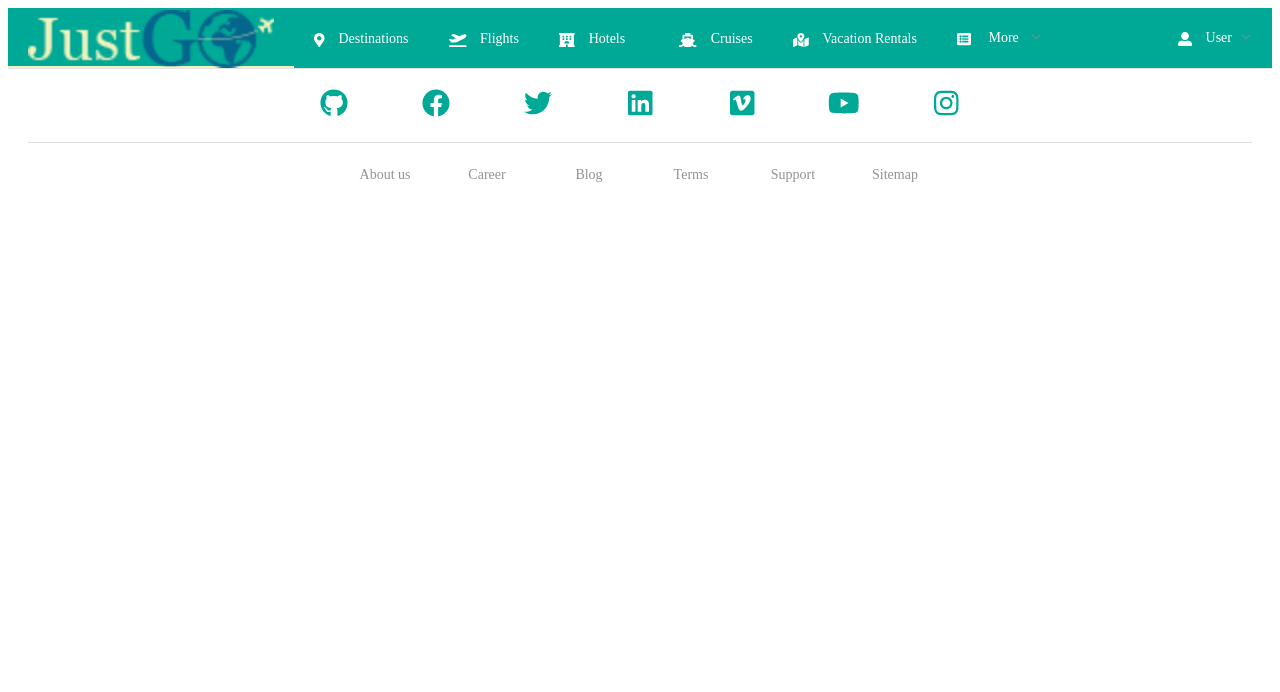
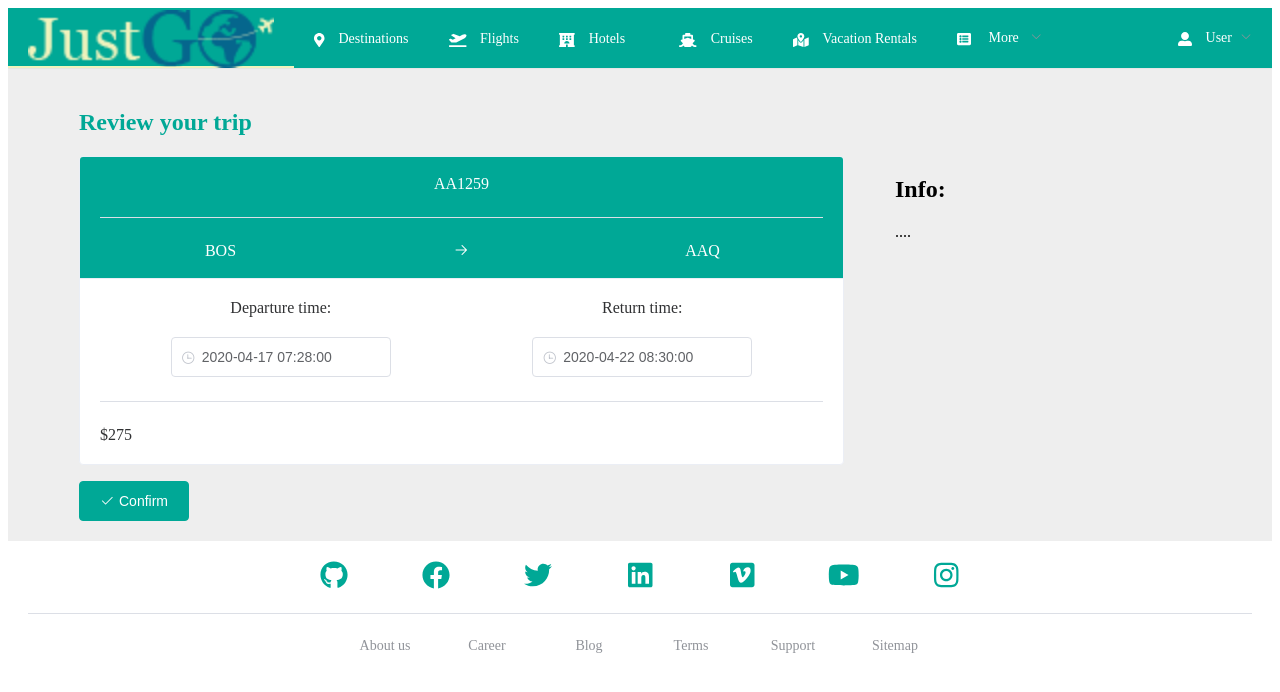
Before and after one commit to devinajaiswal/info6150-spring2020, a Vue app: page /order in a window 1280 px wide. Shown: the top 692 px of the page. Built offline with nearby package versions, Linux system fonts and the light colour scheme.

Commit message:
implement order page

```diff
--- a/src/components/NavMenu.vue
+++ b/src/components/NavMenu.vue
@@ -62,8 +62,8 @@
         <template slot="title"
           ><font-awesome-icon icon="user-alt" />&emsp;User</template
         >
-        <el-menu-item index="/user/profile">Profile</el-menu-item>
-        <el-menu-item v-show="!f1" index="/user/sign-in">Sign In</el-menu-item>
+        <el-menu-item index="/profile">Profile</el-menu-item>
+        <el-menu-item v-show="!f1" index="/sign-in">Sign In</el-menu-item>
         <el-menu-item v-show="f1" @click="signOut()">Sign out</el-menu-item>
       </el-submenu>
     </el-menu>
--- /dev/null
+++ b/src/components/order/Detail.vue
@@ -0,0 +1,82 @@
+<template>
+  <el-col :span="15" :offset="1">
+    <el-card shadow="hover">
+      <div slot="header">
+        <span>{{ orderData.airline + orderData.flight_number }}</span>
+        <el-divider></el-divider>
+        <el-row class="wow">
+          <el-col :span="8">
+            <span>{{ orderData.origin }}</span>
+          </el-col>
+          <el-col :span="8">
+            <i class="el-icon-right" />
+          </el-col>
+          <el-col :span="8">
+            <span>{{ orderData.destination }}</span>
+          </el-col>
+        </el-row>
+      </div>
+
+      <el-row>
+        <el-col :span="12">
+          Departure time:
+        </el-col>
+        <el-col :span="12">
+          Return time:
+        </el-col>
+      </el-row>
+      <el-row>
+        <el-col :span="12">
+          <el-date-picker
+            v-model="orderData.departure_at"
+            type="datetime"
+            :readonly="true"
+          >
+          </el-date-picker>
+        </el-col>
+        <el-col :span="12">
+          <el-date-picker
+            v-model="orderData.return_at"
+            type="datetime"
+            :readonly="true"
+          >
+          </el-date-picker>
+        </el-col>
+      </el-row>
+      <el-divider></el-divider>
+      ${{ orderData.price }}
+    </el-card>
+  </el-col>
+</template>
+<script>
+export default {
+  data() {
+    return {
+      orderData: {
+        price: 275,
+        airline: "AA",
+        flight_number: 1259,
+        departure_at: "2020-04-17T07:28:00Z",
+        return_at: "2020-04-22T08:30:00Z",
+        origin: "BOS",
+        destination: "AAQ"
+      }
+    };
+  },
+  components: {}
+};
+</script>
+<style scoped>
+.el-row {
+  margin-bottom: 20px;
+  text-align: center;
+}
+.wow {
+  margin-bottom: 0px;
+}
+.el-card >>> .el-card__header {
+  background-color: #00a896 !important;
+  color: white;
+  text-align: center;
+}
+</style>
--- /dev/null
+++ b/src/components/order/Info.vue
@@ -0,0 +1,14 @@
+<template>
+  <el-col :span="7" :offset="1">
+    <h2>Info:</h2>
+    <p>....</p>
+  </el-col>
+</template>
+<script>
+export default {
+  data() {
+    return {};
+  },
+  components: {}
+};
+</script>
--- /dev/null
+++ b/src/components/order/Title.vue
@@ -0,0 +1,13 @@
+<template>
+  <el-col :offset="1">
+    <h2>Review your trip</h2>
+  </el-col>
+</template>
+<script>
+export default {};
+</script>
+<style scoped>
+h2 {
+  color: #00a896;
+}
+</style>
--- a/src/main.js
+++ b/src/main.js
@@ -7,6 +7,7 @@ import axiosUtil from "./http/axiosUtil";
 // import "./plugins/bootstrap-vue";
 import "./theme/index.css";
 import ElementUI from "element-ui";
+import locale from "element-ui/lib/locale/lang/en";
 import App from "./App.vue";
 import router from "./router";
 import store from "./store";
@@ -75,7 +76,7 @@ Vue.component("font-awesome-icon", FontAwesomeIcon);
 
 Vue.config.productionTip = false;
 Vue.use(VueAxios, axios);
-Vue.use(ElementUI);
+Vue.use(ElementUI, { locale });
 Vue.prototype.$axiosUtil = axiosUtil;
 
 new Vue({
--- a/src/router/index.js
+++ b/src/router/index.js
@@ -28,14 +28,19 @@ const routes = [
     component: () => import("../views/Flights.vue")
   },
   {
-    path: "/user/sign-in",
+    path: "/sign-in",
     name: "Sign In",
-    component: () => import("../views/user/SignIn.vue")
+    component: () => import("../views/SignIn.vue")
   },
   {
-    path: "/user/profile",
+    path: "/profile",
     name: "Profile",
-    component: () => import("../views/user/Profile.vue")
+    component: () => import("../views/Profile.vue")
+  },
+  {
+    path: "/order",
+    name: "Order",
+    component: () => import("../views/Order.vue")
   }
 ];
 
--- /dev/null
+++ b/src/views/Order.vue
@@ -0,0 +1,49 @@
+<template>
+  <div>
+    <el-container>
+      <el-main>
+        <el-row>
+          <Title />
+        </el-row>
+        <el-row>
+          <Detail />
+          <Info />
+        </el-row>
+        <el-row>
+          <p></p>
+        </el-row>
+        <el-row>
+          <el-col :offset="1">
+            <el-button type="primary" icon="el-icon-check">Confirm</el-button>
+          </el-col>
+        </el-row>
+      </el-main>
+    </el-container>
+  </div>
+</template>
+<script>
+import Title from "@/components/order/Title.vue";
+import Detail from "@/components/order/Detail.vue";
+import Info from "@/components/order/Info.vue";
+
+export default {
+  data() {
+    return {
+      orderData: {
+        price: 275,
+        airline: "AA",
+        flight_number: 1259,
+        departure_at: "2020-04-17T07:28:00Z",
+        return_at: "2020-04-22T08:30:00Z",
+        origin: "BOS",
+        destination: "AAQ"
+      }
+    };
+  },
+  components: {
+    Title,
+    Detail,
+    Info
+  }
+};
+</script>
```
Also changed, not shown: src/views/Profile.vue (renamed from src/views/user/Profile.vue), src/views/SignIn.vue (renamed from src/views/user/SignIn.vue).
